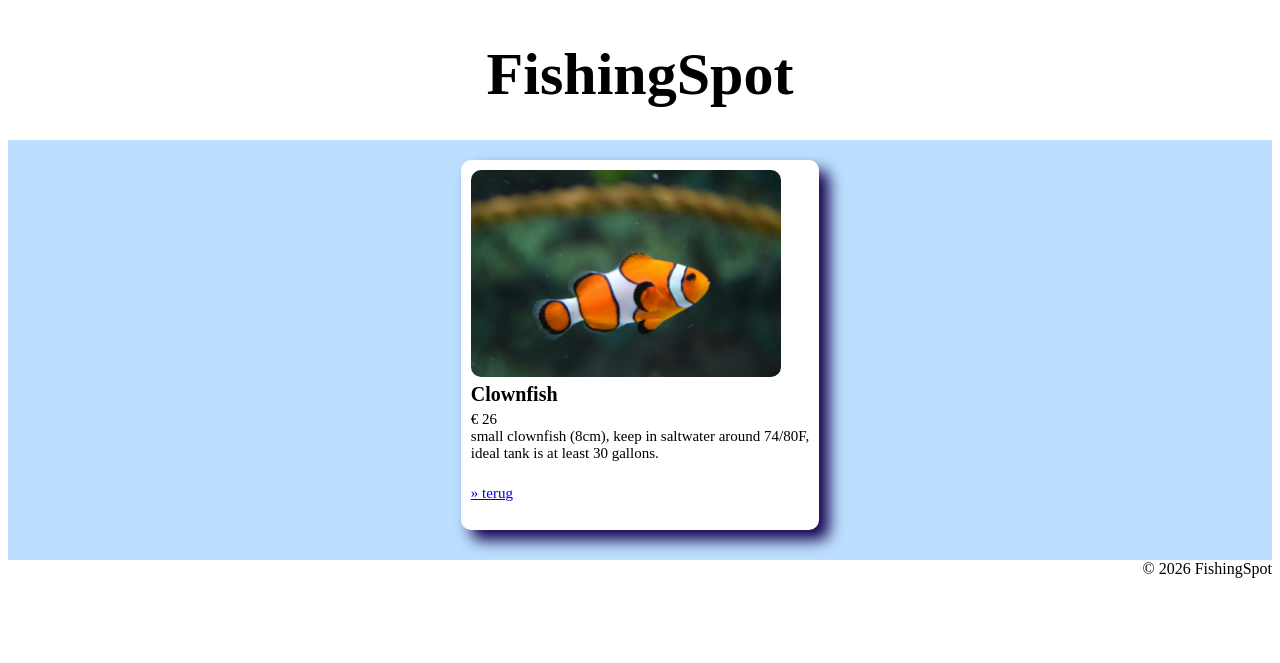
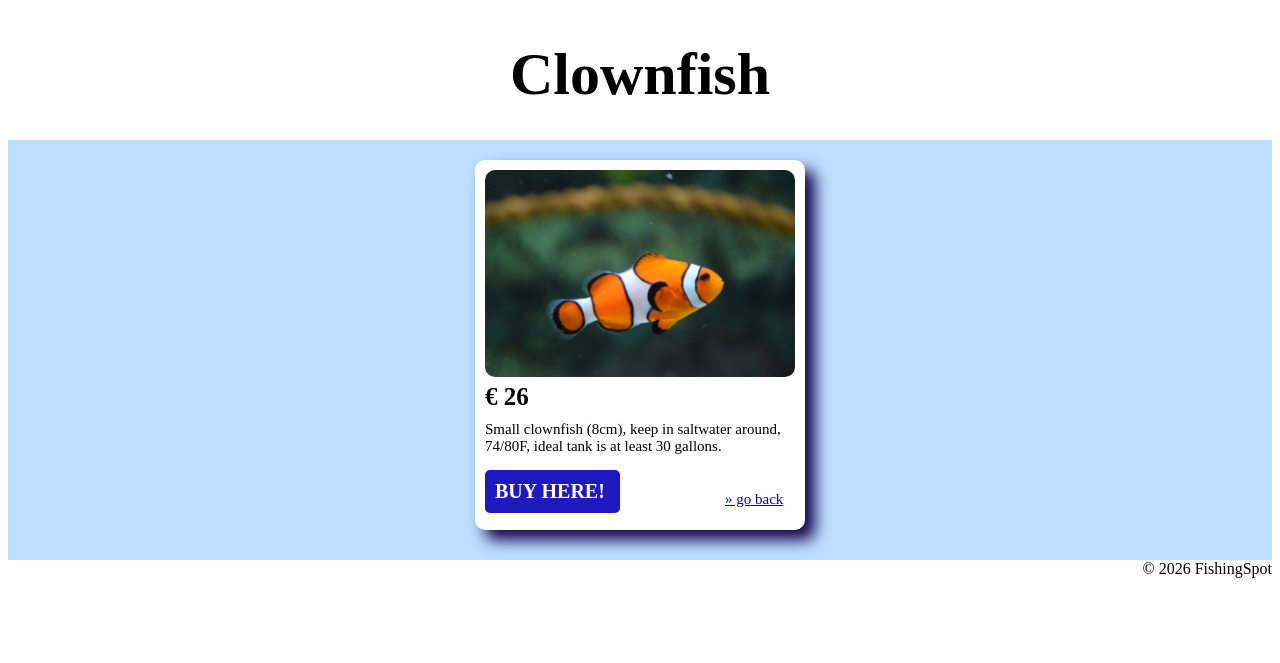
Before and after one commit to JulesvanTol/mijn_webshop, a plain HTML site: page detail.html in a window 1280 px wide. Drawn offline with Linux system fonts and the light colour scheme.

Commit message:
finished web (week 1)

```diff
--- a/css/style.css
+++ b/css/style.css
@@ -66,16 +66,26 @@
   height: 350px;
   justify-content: center;
 }
-
 #content2 div h3 {
-    font-size: 20px;
+    font-size: 25px;
     margin-top: 0px;
 }
 #content2 div p {
     font-size: 15px;
     margin-top: -15px;
 }
+#content2 div h5 {
+    font-size: 20px;
+    margin-top: 0px;
+    margin-bottom: -30px;
+    margin-left: 0px;
+    background-color: #1f19c2;
+    color: #ffffff;
+    border-radius: 5px;
+    width: 115px;
+    padding: 10px;
+}
 #content2 div a {
     font-size: 15px;
-    margin-top: 0px;
+    margin-left: 240px;
 }
--- a/detail.html
+++ b/detail.html
@@ -3,14 +3,14 @@
 <head>
     <meta charset="UTF-8">
     <meta name="viewport" content="width=device-width, initial-scale=1.0">
-    <title>FishingSpot</title>
+    <title>FishingSpot/Clownfish</title>
     <link rel="stylesheet" href="css/style.css">
 </head>
 <body>
     <div id="container">
         <div id="header">
 
-            <h1>FishingSpot</h1>
+            <h1>Clownfish</h1>
 
         </div>
         <div id="content2">
@@ -19,11 +19,11 @@
 
                 <div>
                     <img src="images/fih.jpg" alt="een fishy">
-                    <h3>Clownfish</h3>
-                    <p>&euro; 26</p>
-                    <p>small clownfish (8cm), keep in saltwater around 74/80F,</p>
-                    <p>ideal tank is at least 30 gallons.</p>
-                     <a href="index.html">&raquo; terug</a>
+                    <h3>&euro; 26</h3>
+                    <p>Small clownfish (8cm), keep in saltwater around,</p>
+                    <p> 74/80F, ideal tank is at least 30 gallons.</p>
+                    <h5>BUY HERE!</h5>
+                     <a href="index.html">&raquo; go back</a>
                 </div>
 
         </div>
```
Also changed, not shown: index.html (+6 -6 lines).
